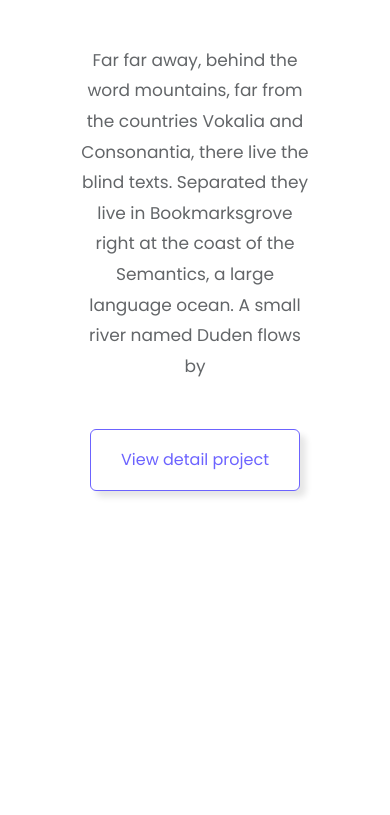
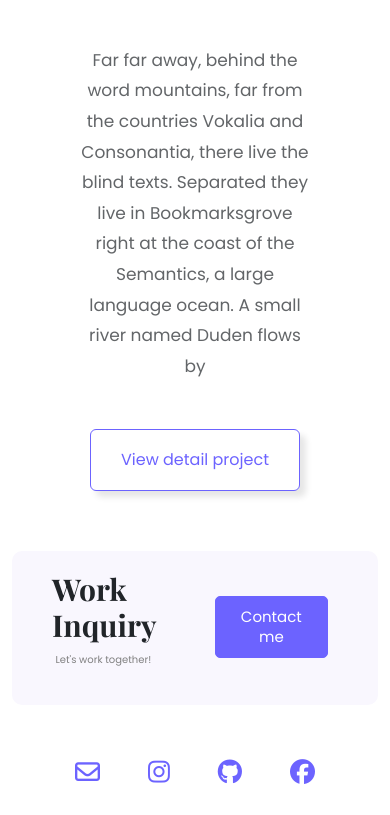
Before and after one commit to JasminNguyen/my-portfolio-project, a plain HTML site: page index.html in a window 390 px wide. Shown: the part 2429-3244 px from the top of the page. Before the commit the page ends 2980 px from the top, so only its background shows below. Drawn offline with nearby package versions, Linux system fonts and the light colour scheme.

Commit message:
Added the footer

```diff
--- a/index.html
+++ b/index.html
@@ -36,7 +36,7 @@
                     <li> <a href="/" class="active">Home</a></li>
                     <li><a href="/about.html">About</a></li>
                     <li><a href="/work.html">Work</a></li>
-                    <li><a href="/contact2.html">Contact</a></li>
+                    <li><a href="/contact.html">Contact</a></li>
                 </ul>
             </nav>
         </div>
@@ -129,6 +129,29 @@
     </div>
 
 
+    <div class="container">
+        <footer>
+            <div class="contact-box d-flex justify-content-between mb-4">
+                <div>
+                    <h4>Work Inquiry</h4>
+                    <p>Let's work together!</p>
+                </div>
+                <div>
+                    <a href="#" class="btn btn-primary contact-me-button">Contact me</a>
+                </div>
+            </div>
+            <div class="social-links d-flex justify-content-center">
+                <a href="mailto:jasminnguyen001@web.de" class="m-4"><i class="fa-regular fa-envelope"></i></a>
+                <a href="https://www.instagram.com/jasm.ng" target="_blank" class="m-4"> <i
+                        class="fa-brands fa-instagram"></i></a>
+                <a href="https://www.github.com/jasminnguyen" target="_blank" class="m-4"> <i
+                        class="fa-brands fa-github"></i></a>
+                <a href="https://www.facebook.com/jasmin.codes" target="_blank" class="m-4"> <i
+                        class="fa-brands fa-facebook"></i></a>
+
+            </div>
+        </footer>
+    </div>
 
 </body>
 
--- a/styles/portforlio.css
+++ b/styles/portforlio.css
@@ -150,7 +150,7 @@ nav a {
   text-decoration: none;
   color: black;
   margin-left: 8px;
-  font-size: 16px;
+  font-size: 20px;
   font-family: var(--default-font-family);
   transition: all 100ms ease-in-out;
 }
@@ -170,6 +170,36 @@ nav a:hover,
   margin-right: 37px;
 }
 
+.social-links a {
+  color: var(--branding-color);
+  font-size: 40px;
+}
+
+.social-links a:hover {
+  color: #095fd7;
+}
+
+footer .contact-box {
+  background-color: var(--secondary-color);
+  padding: 50px 30px 50px 30px;
+  border-radius: 10px;
+}
+
+footer .contact-me-button {
+  margin-top: 25px;
+  margin-right: 30px;
+}
+
+footer h4 {
+  font-size: 48px;
+  margin-left: 20px;
+}
+
+footer .contact-box p {
+  position: relative;
+  left: -20px;
+  color: grey;
+}
 @media (max-width: 900px) {
   .project-box {
     padding: 0;
@@ -253,4 +283,25 @@ nav a:hover,
   .index-nav {
     margin-top: 0;
   }
+
+  .social-links a {
+    font-size: 25px;
+  }
+
+  footer .contact-box {
+    padding: 20px;
+  }
+
+  footer h4 {
+    font-size: 30px;
+  }
+
+  footer p {
+    font-size: 10px;
+  }
+
+  footer .contact-me-button {
+    font-size: 15px;
+    padding: 10px 20px;
+  }
 }
```
Also changed, not shown: about.html (+1 -1 lines), contact.html (+1 -1 lines), work.html (+1 -1 lines).
